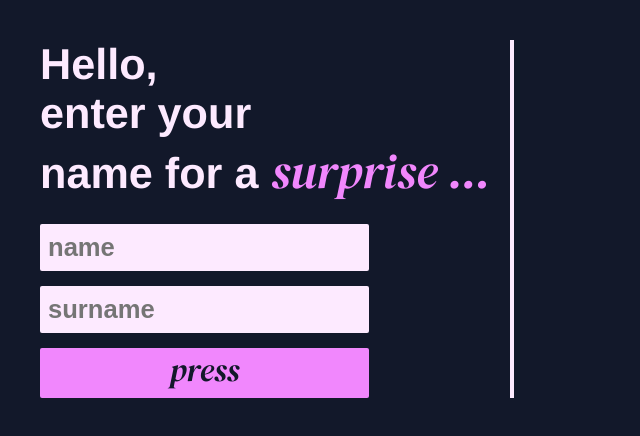
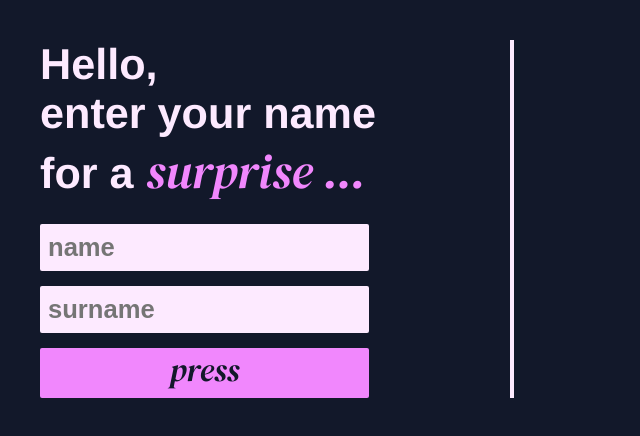
Before and after one commit to mouadd9/randomTextGenerator, a website with bundled scripts: page index.html in a window 1280 px wide. Shown: the whole page, without its empty margins (0-640 px from the left). Built offline with nearby package versions, Linux system fonts and the light colour scheme.

Commit message:
finished

```diff
--- a/index.html
+++ b/index.html
@@ -12,7 +12,7 @@
     <body>
 
         <main>
-            <h1>Hello,<br> enter your<br>name for a <span class="color dm-serif-display-pseudo">surprise ...</span></h1>
+            <h1>Hello,<br> enter your name<br> for a <span class="color dm-serif-display-pseudo">surprise ...</span></h1>
             <form id="myForm">
                 <input id="name" type="text" name="name" placeholder="name" >
                 <input id="surname" type="text" name="surname" placeholder="surname">
```
